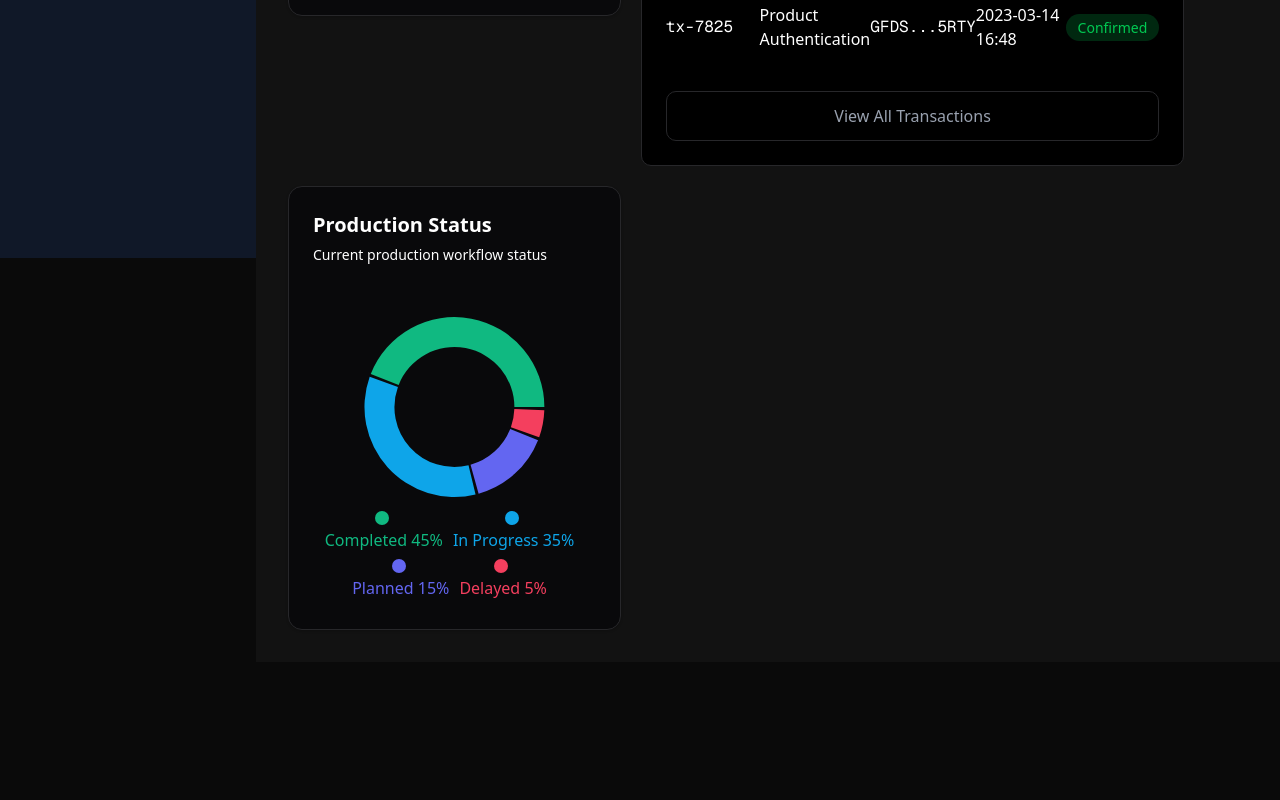
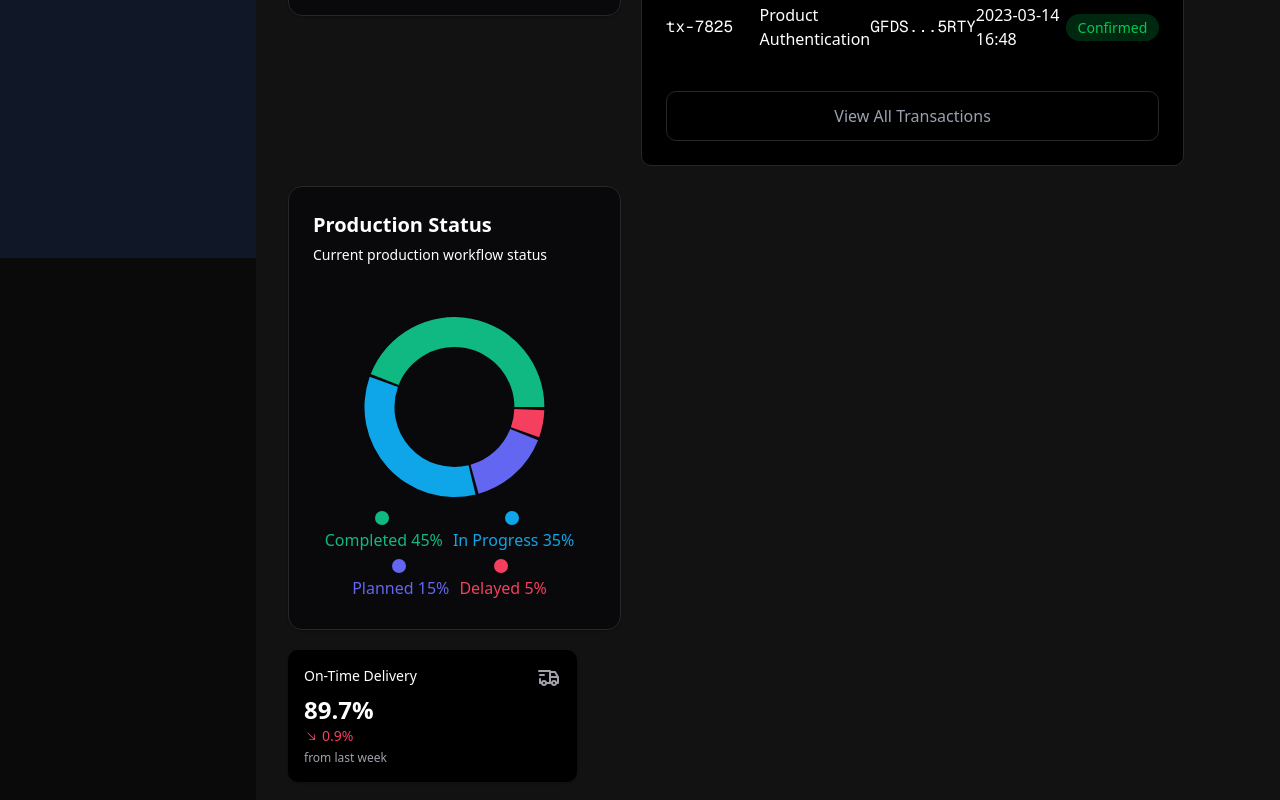
Before and after one commit to Lumen-Logistic-development/Lumen-Logistics, a Next.js app: page / in a window 1280 px wide. Shown: the part 542-1342 px from the top of the page. Before the commit the page ends 1204 px from the top, so only its background shows below. Built offline with nearby package versions, Linux system fonts and the light colour scheme.

Commit message:
feat: implement onTimeDelivery compenent. Issue#11

```diff
--- /dev/null
+++ b/src/app/components/onTimeDelivery.tsx
@@ -0,0 +1,44 @@
+"use client";
+
+import { FC } from "react";
+import { TbTruckDelivery } from "react-icons/tb";
+import { GoArrowDownRight } from "react-icons/go";
+
+import { FiTrendingUp } from "react-icons/fi";
+
+const OnTimeDelivery: FC = () => {
+  const metric = {
+    title: "On-Time Delivery",
+    value: "89.7%",
+    change: "0.9%",
+    isPositive: false,
+    icon: <TbTruckDelivery className="text-[#A1A1AA] text-2xl ml-[120px]" />,
+  };
+
+  return (
+    <div className="bg-black rounded-lg shadow p-4 w-fit wmax-w-sm">
+      <div className="flex justify-between items-start mb-1">
+        <h3 className="text-sm font-medium text-white">{metric.title}</h3>
+        {metric.icon}
+      </div>
+      <div className="flex flex-col items-start">
+        <p className="text-2xl font-bold text-white mr-2">{metric.value}</p>
+        <span
+          className={`flex items-center text-sm ${
+            metric.isPositive ? "text-green-500" : "text-[#F43F5E]"
+          }`}
+        >
+          {metric.isPositive ? (
+            <FiTrendingUp className="mr-1" />
+          ) : (
+            <GoArrowDownRight className="mr-1" />
+          )}
+          {metric.change}
+        </span>
+      </div>
+      <p className="text-xs text-[#A1A1AA] mt-1">from last week</p>
+    </div>
+  );
+};
+
+export default OnTimeDelivery;
--- a/src/app/page.tsx
+++ b/src/app/page.tsx
@@ -1,6 +1,7 @@
 import RecentTransactions from '@/components/RecentTransactions';
 import { InventoryChart } from './components/inventory-chart';
 import { ProductionStatusChart } from './components/production-status-chart';
+import OnTimeDelivery from './components/onTimeDelivery';
 
 export default function Home() {
   return (
@@ -18,6 +19,10 @@ export default function Home() {
             <div className="col-span-2">
               <ProductionStatusChart />
             </div>
+
+            <div className="col-span-3">
+              <OnTimeDelivery />
+            </div>
           </div>
         </div>
       </div>
```
